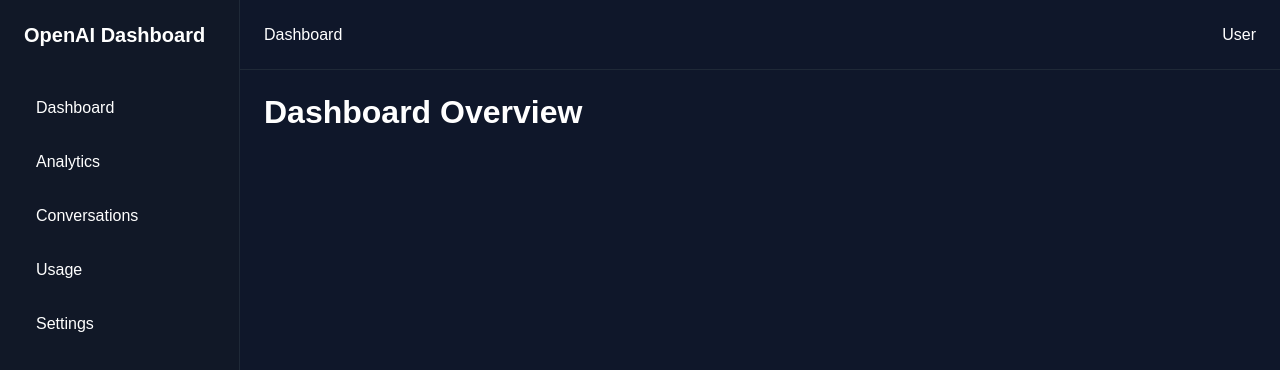
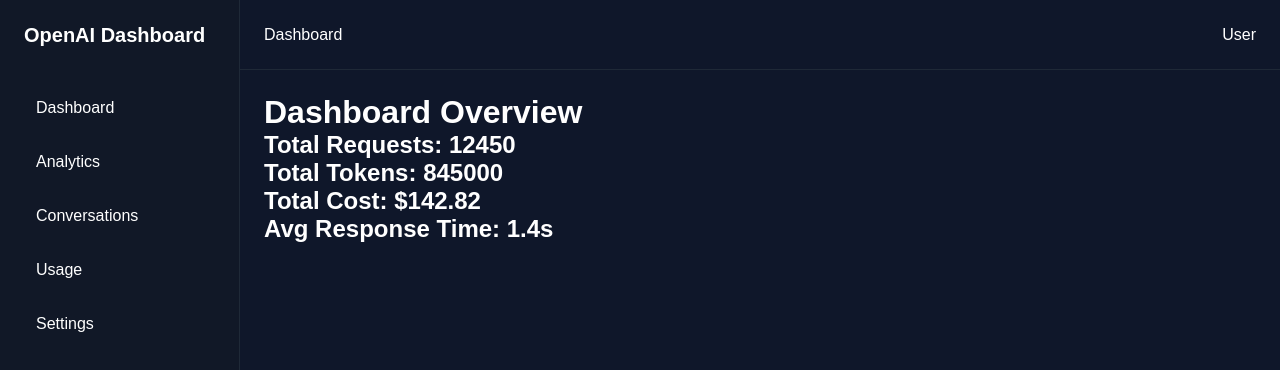
Before and after one commit to veljko-naumovic/openai-dashboard, a Next.js app: page /dashboard in a window 1280 px wide. Shown: the top 370 px of the page. Built offline with nearby package versions, Linux system fonts and the light colour scheme.

Commit message:
Add react query for dahboard

```diff
--- a/package.json
+++ b/package.json
@@ -9,6 +9,7 @@
     "lint": "eslint"
   },
   "dependencies": {
+    "@tanstack/react-query": "^5.100.11",
     "next": "16.2.6",
     "react": "19.2.4",
     "react-dom": "19.2.4",
--- a/src/app/dashboard/page.tsx
+++ b/src/app/dashboard/page.tsx
@@ -1,7 +1,11 @@
+import DashboardStats from "@/features/dashboard/components/DashboardStats";
+
 export default function DashboardPage() {
 	return (
 		<div>
 			<h1>Dashboard Overview</h1>
+
+			<DashboardStats />
 		</div>
 	);
 }
--- a/src/app/layout.tsx
+++ b/src/app/layout.tsx
@@ -1,5 +1,6 @@
 import type { Metadata } from "next";
 import "./globals.scss";
+import QueryProvider from "@/providers/QueryProvider";
 
 type RootLayoutProps = Readonly<{
 	children: React.ReactNode;
@@ -7,13 +8,15 @@
 
 export const metadata: Metadata = {
 	title: "OpenAI Dashboard",
-	description: "AI analytics dashboard built with Next.js 15 and React 19",
+	description: "AI analytics dashboard",
 };
 
 export default function RootLayout({ children }: RootLayoutProps) {
 	return (
 		<html lang="en">
-			<body>{children}</body>
+			<body>
+				<QueryProvider>{children}</QueryProvider>
+			</body>
 		</html>
 	);
 }
--- /dev/null
+++ b/src/features/dashboard/api/dashboard.api.ts
@@ -0,0 +1,17 @@
+export type DashboardStats = {
+	totalRequests: number;
+	totalTokens: number;
+	totalCost: number;
+	averageResponseTime: number;
+};
+
+export async function getDashboardStats(): Promise<DashboardStats> {
+	await new Promise((resolve) => setTimeout(resolve, 1000));
+
+	return {
+		totalRequests: 12450,
+		totalTokens: 845000,
+		totalCost: 142.82,
+		averageResponseTime: 1.4,
+	};
+}
--- /dev/null
+++ b/src/features/dashboard/components/DashboardStats.tsx
@@ -0,0 +1,27 @@
+"use client";
+
+import { useQuery } from "@tanstack/react-query";
+import { getDashboardStats } from "../api/dashboard.api";
+
+export default function DashboardStats() {
+	const { data, isLoading } = useQuery({
+		queryKey: ["dashboard-stats"],
+		queryFn: getDashboardStats,
+	});
+
+	if (isLoading) {
+		return <div>Loading stats...</div>;
+	}
+
+	return (
+		<div>
+			<h2>Total Requests: {data?.totalRequests}</h2>
+
+			<h2>Total Tokens: {data?.totalTokens}</h2>
+
+			<h2>Total Cost: ${data?.totalCost}</h2>
+
+			<h2>Avg Response Time: {data?.averageResponseTime}s</h2>
+		</div>
+	);
+}
--- a/src/providers/QueryProvider.tsx
+++ b/src/providers/QueryProvider.tsx
@@ -0,0 +1,28 @@
+"use client";
+
+import { QueryClient, QueryClientProvider } from "@tanstack/react-query";
+
+import { useState } from "react";
+
+type QueryProviderProps = Readonly<{
+	children: React.ReactNode;
+}>;
+
+export default function QueryProvider({ children }: QueryProviderProps) {
+	const [queryClient] = useState(
+		() =>
+			new QueryClient({
+				defaultOptions: {
+					queries: {
+						refetchOnWindowFocus: false,
+					},
+				},
+			}),
+	);
+
+	return (
+		<QueryClientProvider client={queryClient}>
+			{children}
+		</QueryClientProvider>
+	);
+}
```
Also changed, not shown: 1 other file (tests, documents, lock files or other folders).
